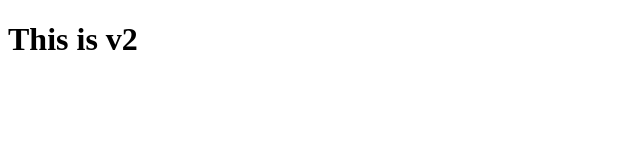
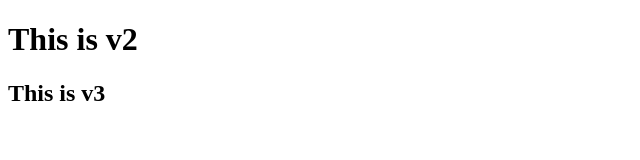
Before and after one commit to aashimagitrepo/myrepo, a plain HTML site: page index.html in a window 1280 px wide. Shown: the whole page, without its empty margins (0-640 px from the left). Drawn offline with Linux system fonts and the light colour scheme.

Commit message:
Version 3

```diff
--- a/index.html
+++ b/index.html
@@ -8,6 +8,7 @@
 <body>
     <h1>This is v2
     </h1>
+    <h2>This is v3</h2>
 
 
 </body>
```
